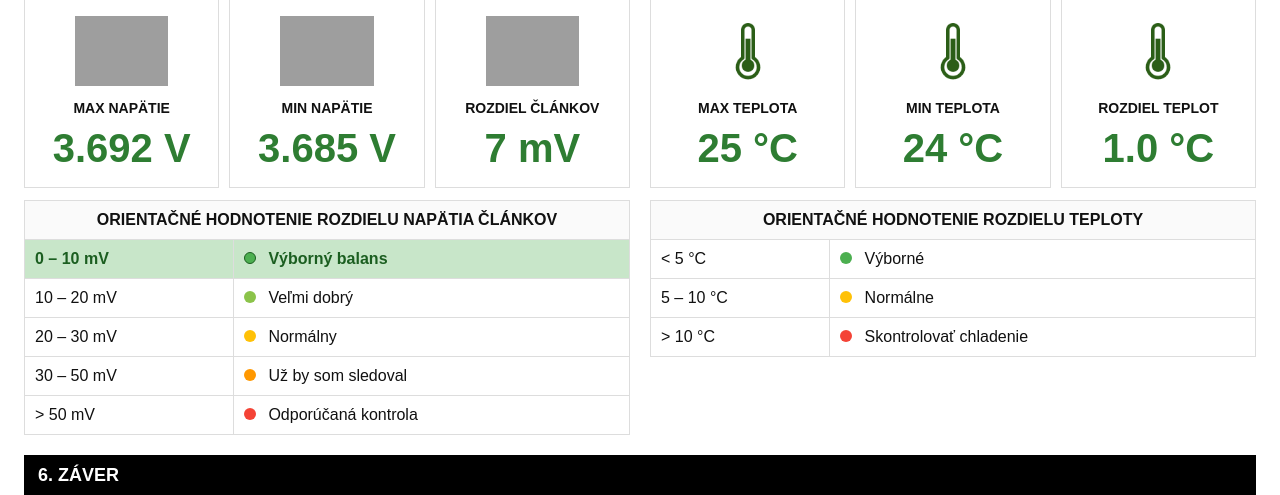
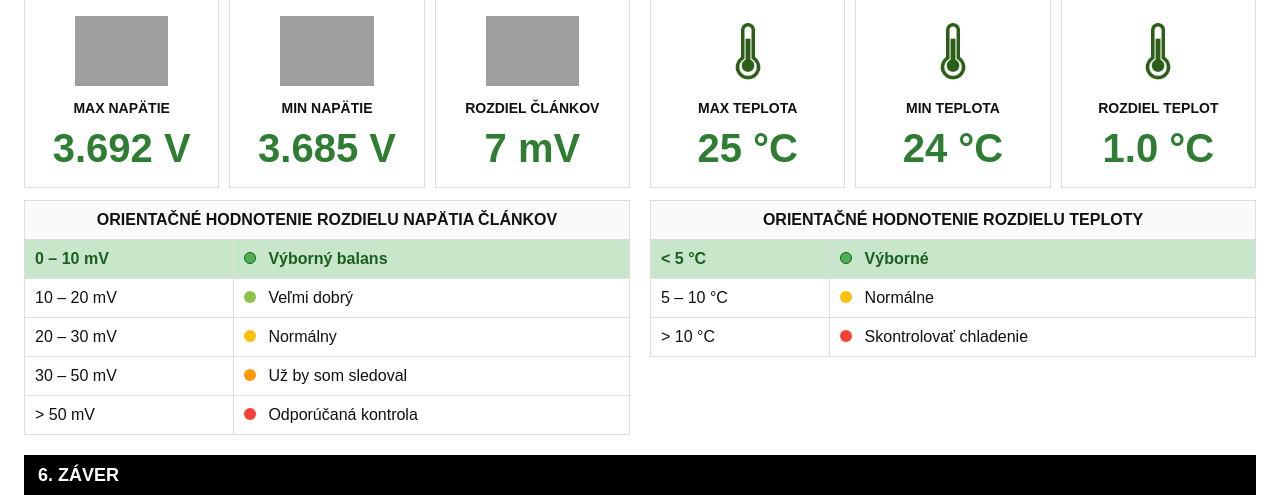
Before and after one commit to marianblaha/pdf-upravy, a FastAPI app: page /preview in a window 1280 px wide. Shown: the part 1253-1748 px from the top of the page. Run offline with FastAPI, Linux system fonts and the light colour scheme; grey boxes are pictures that could not be loaded.

Commit message:
sekcia 5 zvyraznenie teploty

```diff
--- a/templates/report.html
+++ b/templates/report.html
@@ -866,7 +866,7 @@ body{
 						</td>
 					</tr>
 
-					<tr>
+					<tr class="{% if tempDelta|float < 5 %}balance-active{% endif %}">
 						<td>&lt; 5 °C</td>
 						<td>
 							<span class="dot" style="background:#4caf50;"></span>
@@ -874,7 +874,7 @@ body{
 						</td>
 					</tr>
 
-					<tr>
+					<tr class="{% if tempDelta|float >= 5 and tempDelta|float <= 10 %}balance-active{% endif %}">
 						<td>5 – 10 °C</td>
 						<td>
 							<span class="dot" style="background:#ffc107;"></span>
@@ -882,7 +882,7 @@ body{
 						</td>
 					</tr>
 
-					<tr>
+					<tr class="{% if tempDelta|float > 10 %}balance-active{% endif %}">
 						<td>&gt; 10 °C</td>
 						<td>
 							<span class="dot" style="background:#f44336;"></span>
```
